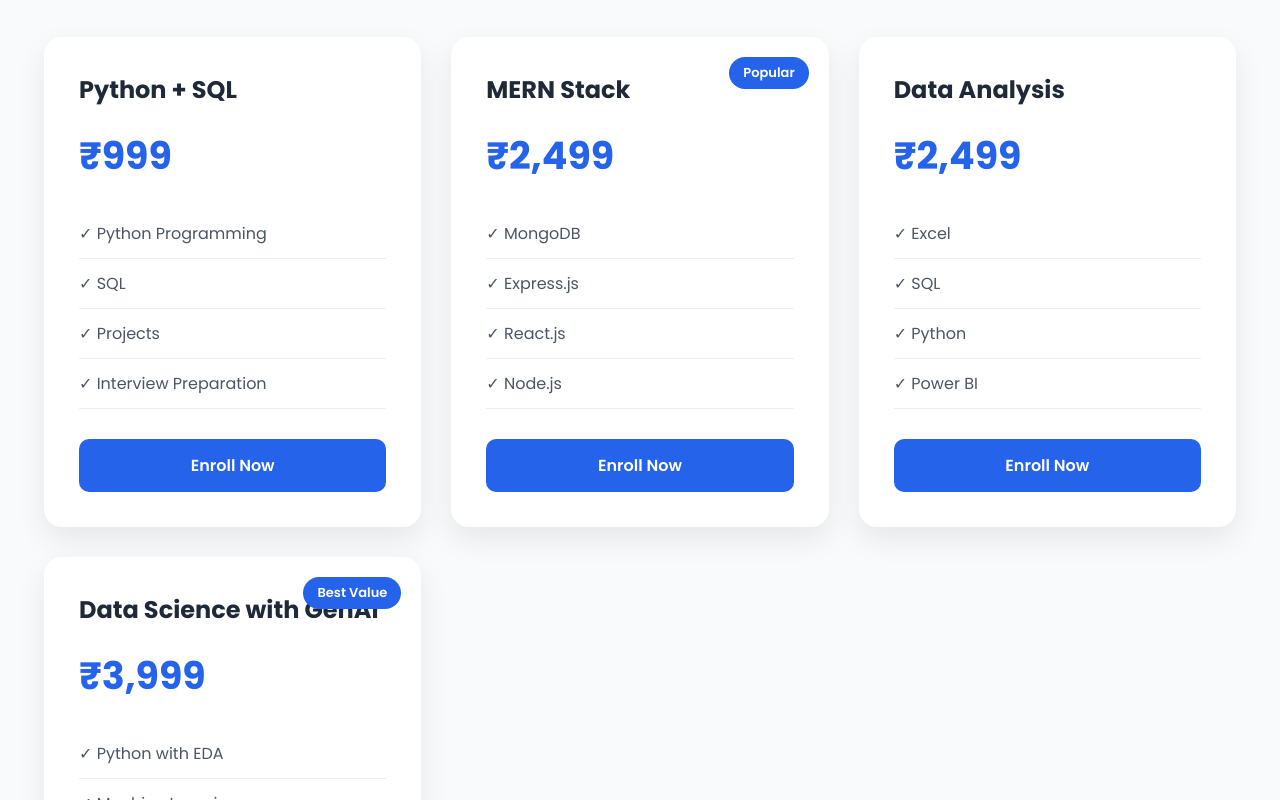
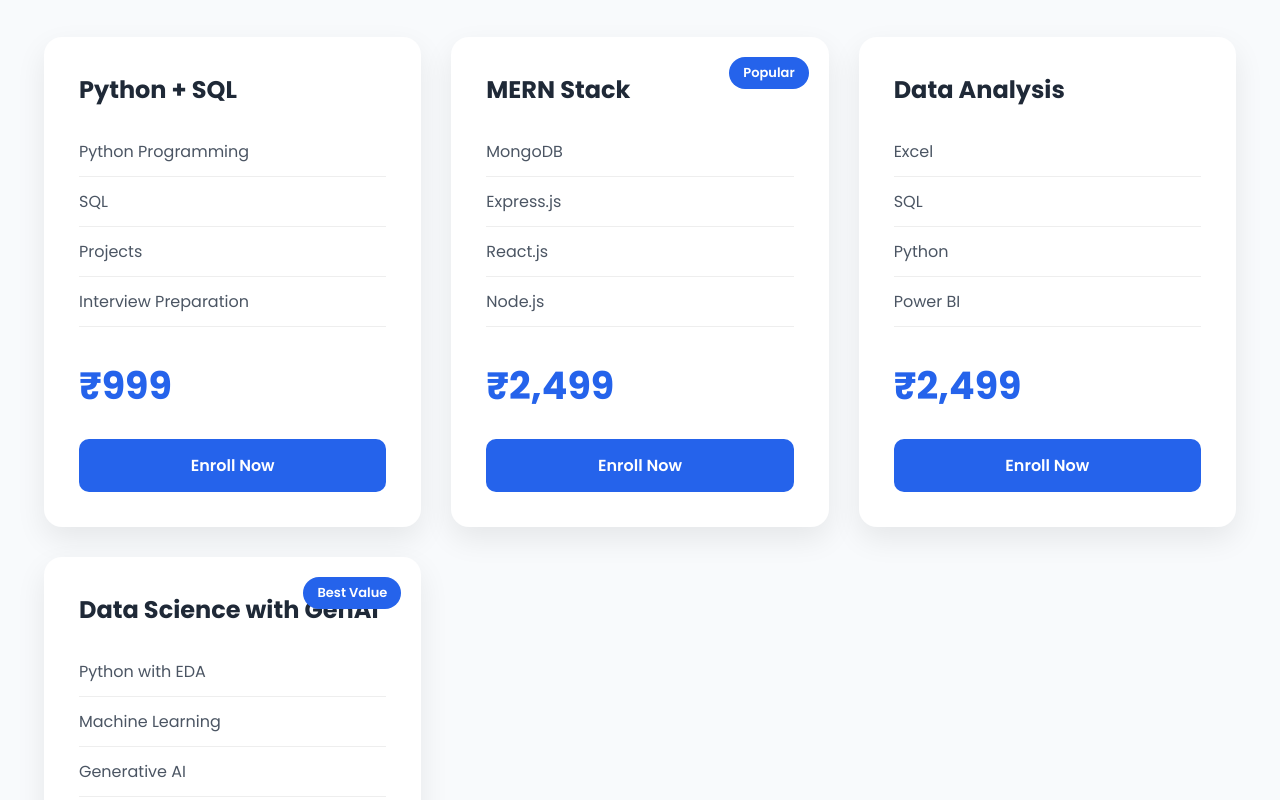
Before and after one commit to kasireddy627/Frontened-React-based-project, a React (Vite) app: page / in a window 1280 px wide. Shown: the part 1820-2620 px from the top of the page. Built offline with nearby package versions, Linux system fonts and the light colour scheme.

Commit message:
Initial Commit

```diff
--- a/src/components/Courses.jsx
+++ b/src/components/Courses.jsx
@@ -73,19 +73,19 @@
 
               <h3>{course.title}</h3>
 
-              <div className="course-price">
-                {course.price}
-              </div>
-
               <ul>
 
                 {course.features.map((feature, i) => (
                   <li key={i}>
-                    ✓ {feature}
+                    {feature}
                   </li>
                 ))}
 
               </ul>
+
+              <div className="course-price">
+                {course.price}
+              </div>
 
               <a href="#enroll" className="btn btn-primary">
                 Enroll Now
```
